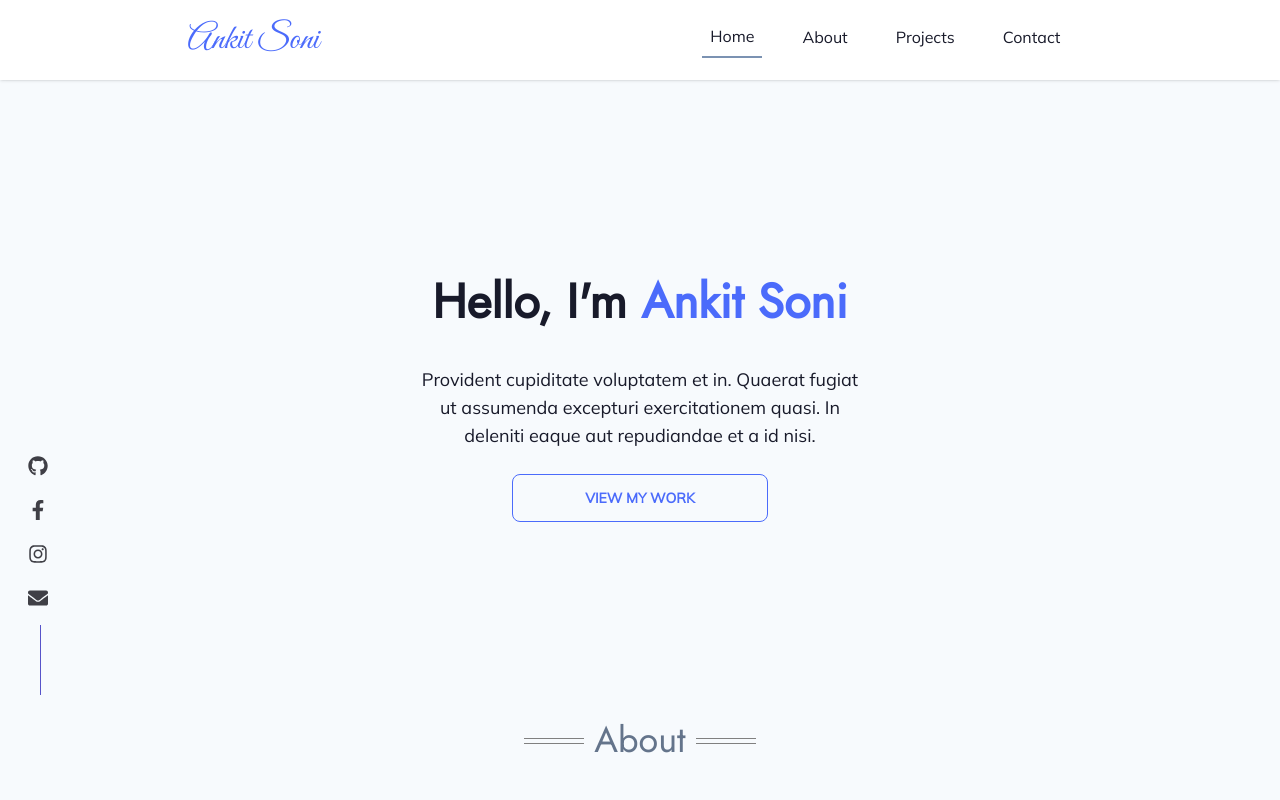
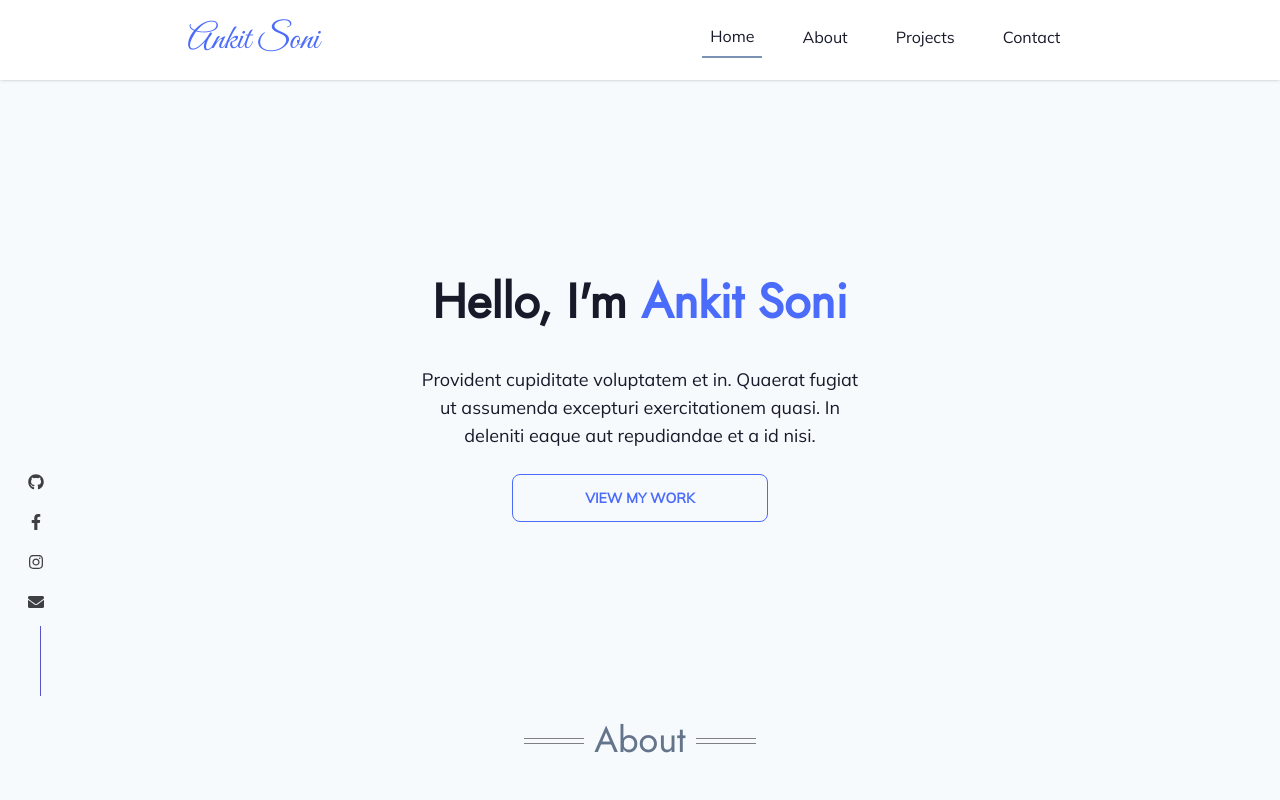
Before and after one commit to aktson/ankit-react-portfolio, a React (Create React App) app: page / in a window 1280 px wide. Shown: the top 800 px of the page. Built offline with nearby package versions, Linux system fonts and the light colour scheme.

Commit message:
Update index.css

```diff
--- a/src/index.css
+++ b/src/index.css
@@ -130,7 +130,7 @@ h2:after {
   color: #6e7ff3;
   width: 1px;
   background-color: #5753c9;
-  margin: 5px auto;
+  margin: 4px auto;
 }
 .active {
   pointer-events: none;
@@ -189,7 +189,7 @@ h2:after {
     @apply progress  progress-primary;
   }
   .social-icons {
-    @apply inline-block w-5 h-5 stroke-current text-zinc-700;
+    @apply inline-block w-4 h-4 stroke-current text-zinc-700;
   }
   #to-top-btn {
     @apply absolute bottom-32 sm:bottom-20 right-2 bg-slate-200 text-slate-400  p-3 text-sm hover:bg-slate-300 hover:text-primary transition-all cursor-pointer;
```
